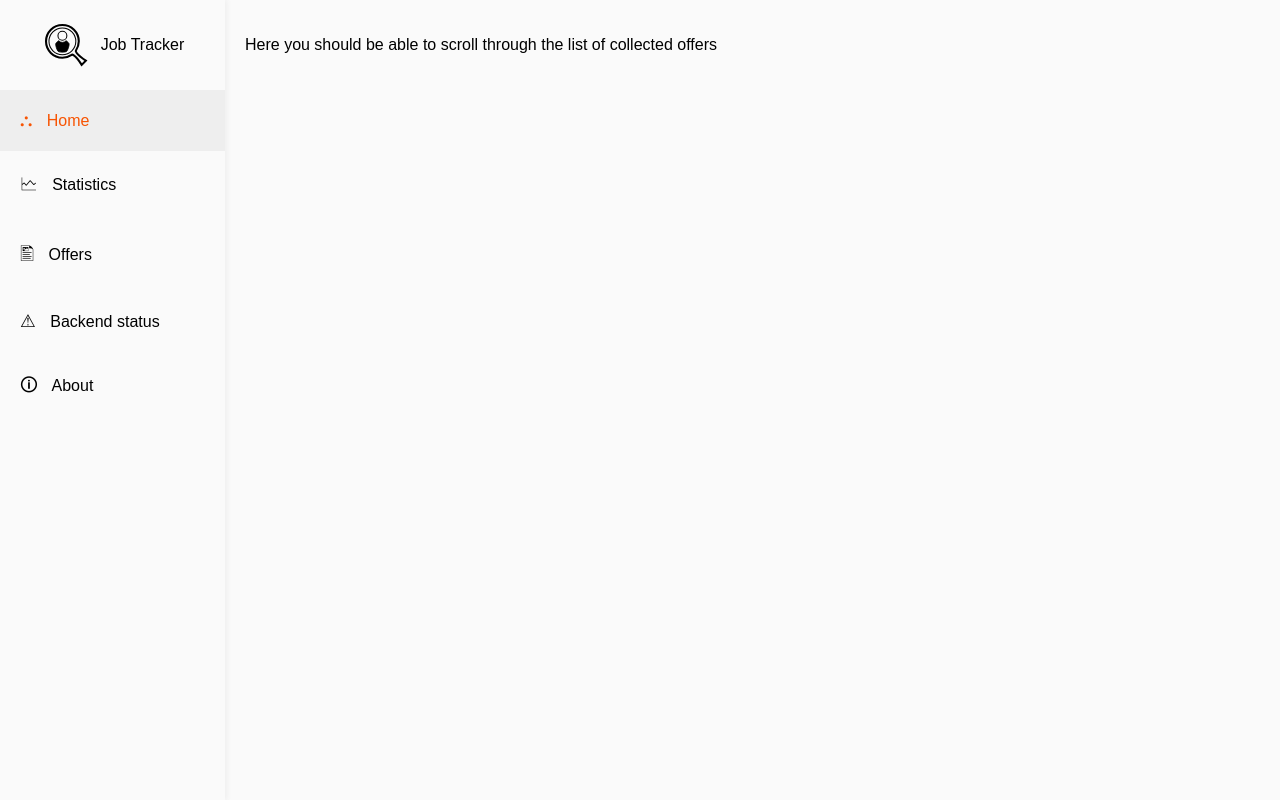
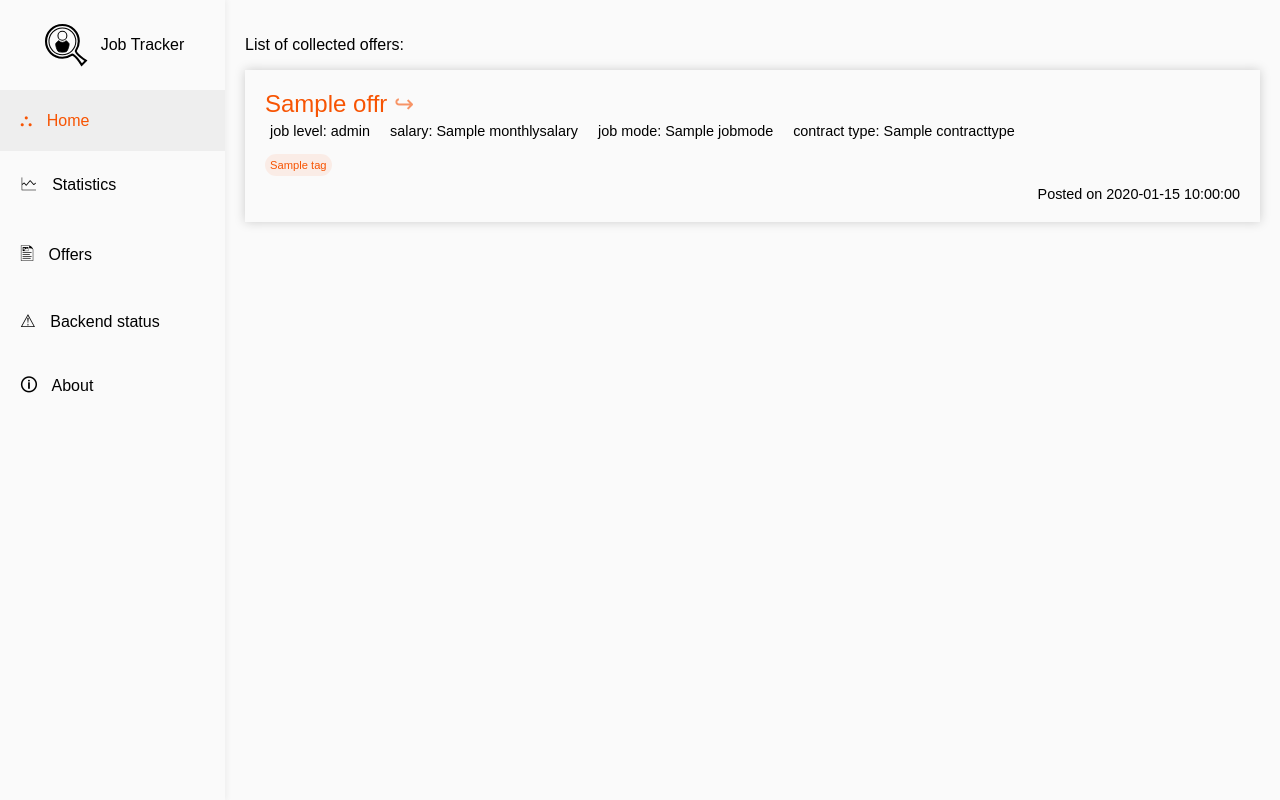
Before and after one commit to programB/job_tracker, a Python web app: template fla_front_end/src/job_tracker_frontend/templates/pages/offers.html in a window 1280 px wide. Run offline with Jinja, Linux system fonts and the light colour scheme; the template is opened without the code that fills it: most values are stand-ins (such as "Sample title", 1, 10 or a date in 2020).

Commit message:
(frontend) add HTML and CSS for offers page

```diff
--- a/fla_front_end/src/job_tracker_frontend/static/css/base.css
+++ b/fla_front_end/src/job_tracker_frontend/static/css/base.css
@@ -258,3 +258,68 @@ main {
   background-color: var(--emph-color-translus);
   color: var(--neutral-color);
 }
+
+article {
+  text-align: left;
+  min-width: 200px;
+  padding: 20px;
+  margin-bottom: 20px;
+  box-shadow: 0px 0px 10px #ccc;
+  vertical-align: top;
+}
+
+.joboffer {
+  font-size: 1.5em;
+  font-family: serif;
+  color: var(--emph-color);
+  margin: 0;
+  padding: 0;
+}
+
+.joboffer > div > a:link,
+.joboffer > div > a:visited {
+  color: var(--emph-dim-color);
+  text-decoration: none;
+}
+
+.details-container {
+  display: flex;
+  flex-direction: row;
+  flex-wrap: wrap;
+}
+
+.details-container > div {
+  font-size: 0.9em;
+  color: var(--neutral-color);
+  margin-right: 10px;
+  margin-bottom: 10px;
+  padding: 5px;
+}
+
+.details-container > div > a:link,
+.details-container > div > a:visited {
+  color: var(--highlight-color);
+  text-decoration: none;
+}
+
+.tags-container {
+  display: flex;
+  flex-direction: row;
+  flex-wrap: wrap;
+}
+
+.tags-container > div {
+  background-color: var(--emph-color-translus);
+  color: var(--emph-color);
+  margin-right: 10px;
+  margin-bottom: 10px;
+  padding: 5px;
+  font-size: 0.7em;
+  border-radius: 25px;
+}
+
+aside.timestamp {
+  font-size: 0.9em;
+  color: var(--neutral-color);
+  text-align: right;
+}
--- a/fla_front_end/src/job_tracker_frontend/templates/pages/offers.html
+++ b/fla_front_end/src/job_tracker_frontend/templates/pages/offers.html
@@ -3,5 +3,28 @@
 {% block title %}Offers{% endblock title %}
 
 {% block main %}
-  <p>Here you should be able to scroll through the list of collected offers</p>
+  <p>List of collected offers:</p>
+{% for offr in offs %}
+<article>
+  <div class="joboffer">
+    <div>
+      {{ offr["title"] }}
+      <a href={{ offr["detailsurl"] }}> &#8618;</a>
+    </div>
+  </div>
+  <div class="details-container">
+    <div> job level: {{ offr["joblevel"] }}</div>
+    <div> salary: {{ offr["monthlysalary"] }}</div>
+    <div> job mode: {{ offr["jobmode"] }}</div>
+    <div> contract type: {{ offr["contracttype"] }}</div>
+
+  </div>
+  <div class="tags-container">
+    {% for tag in offr['tags'] %}
+    <div>{{ tag }}</div>
+    {% endfor %}
+  </div>
+  <aside class="timestamp">Posted on {{ offr["posted"] }}</aside>
+</article>
+{% endfor %}
 {% endblock main %}
```
